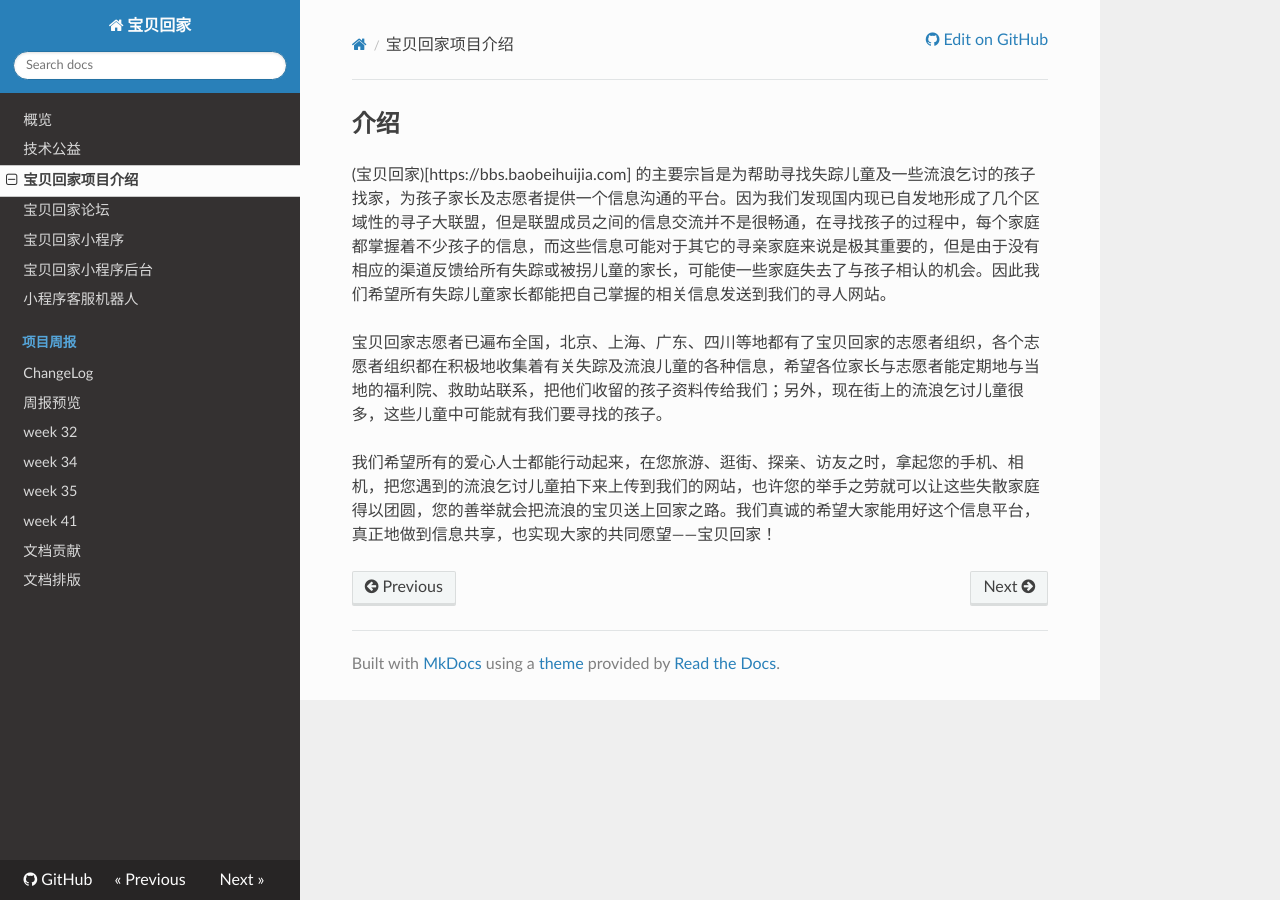
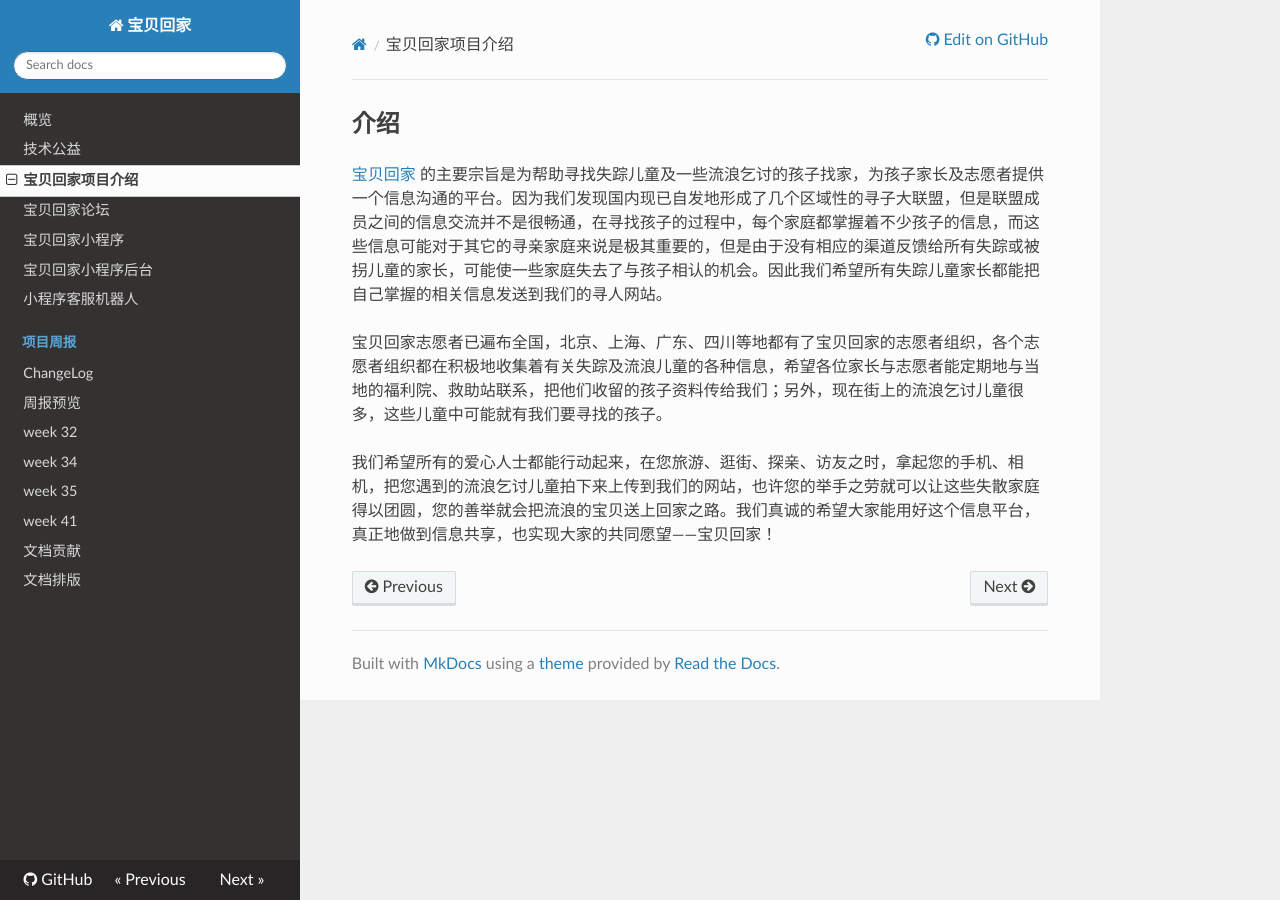
Before and after one commit to bbhj/intro, an MkDocs documentation site: the page built from docs/baby.md, in a window 1280 px wide. Built offline with MkDocs 1.6.1, drawn with Linux system fonts in a browser that asks for light colours; nearby versions of some CDN libraries; old or Windows-style settings are respelled for this version of MkDocs.

Commit message:
Update baby.md

```diff
--- a/docs/baby.md
+++ b/docs/baby.md
@@ -1,6 +1,6 @@
 ##介绍##
 
-(宝贝回家)[https://bbs.baobeihuijia.com] 的主要宗旨是为帮助寻找失踪儿童及一些流浪乞讨的孩子找家，为孩子家长及志愿者提供一个信息沟通的平台。因为我们发现国内现已自发地形成了几个区域性的寻子大联盟，但是联盟成员之间的信息交流并不是很畅通，在寻找孩子的过程中，每个家庭都掌握着不少孩子的信息，而这些信息可能对于其它的寻亲家庭来说是极其重要的，但是由于没有相应的渠道反馈给所有失踪或被拐儿童的家长，可能使一些家庭失去了与孩子相认的机会。因此我们希望所有失踪儿童家长都能把自己掌握的相关信息发送到我们的寻人网站。
+[宝贝回家](https://bbs.baobeihuijia.com) 的主要宗旨是为帮助寻找失踪儿童及一些流浪乞讨的孩子找家，为孩子家长及志愿者提供一个信息沟通的平台。因为我们发现国内现已自发地形成了几个区域性的寻子大联盟，但是联盟成员之间的信息交流并不是很畅通，在寻找孩子的过程中，每个家庭都掌握着不少孩子的信息，而这些信息可能对于其它的寻亲家庭来说是极其重要的，但是由于没有相应的渠道反馈给所有失踪或被拐儿童的家长，可能使一些家庭失去了与孩子相认的机会。因此我们希望所有失踪儿童家长都能把自己掌握的相关信息发送到我们的寻人网站。
 
 宝贝回家志愿者已遍布全国，北京、上海、广东、四川等地都有了宝贝回家的志愿者组织，各个志愿者组织都在积极地收集着有关失踪及流浪儿童的各种信息，希望各位家长与志愿者能定期地与当地的福利院、救助站联系，把他们收留的孩子资料传给我们；另外，现在街上的流浪乞讨儿童很多，这些儿童中可能就有我们要寻找的孩子。
 
```
